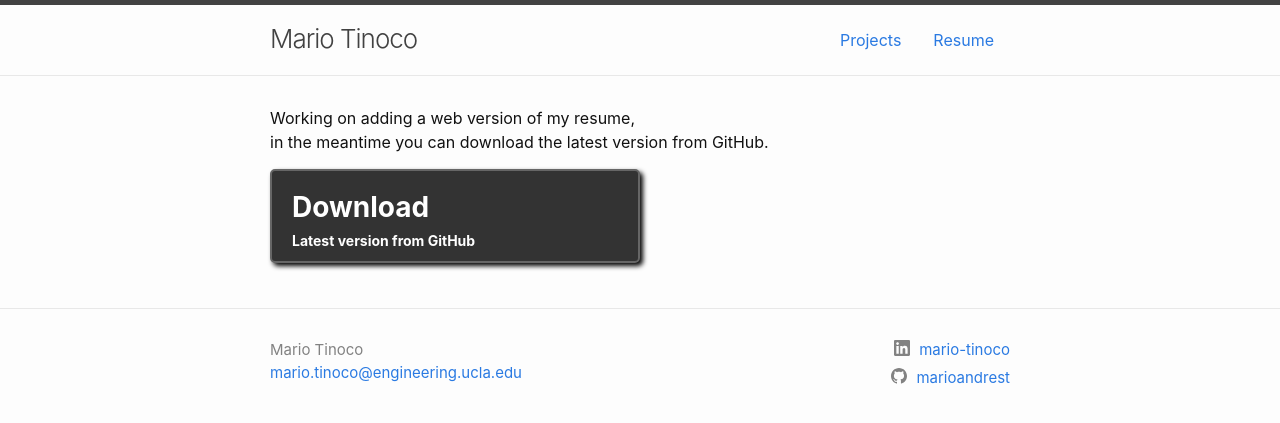
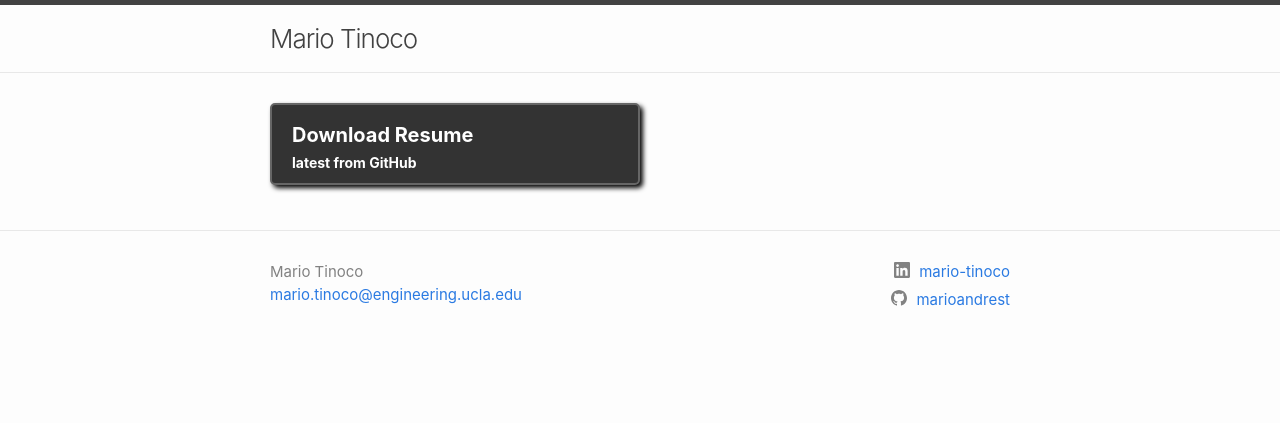
Before and after one commit to marioandrest/marioandrest.github.io, a Jekyll site: the page built from index.md, in a window 1280 px wide. Shown: the top 423 px of the page. Built offline with Jekyll 4.4.1, drawn with Linux system fonts in a browser that asks for light colours.

Commit message:
updated resume link

```diff
--- a/_config.yml
+++ b/_config.yml
@@ -38,7 +38,7 @@
 
 
 docs:
-- title: Projects
-  url: /projects/
-- title: Resume
-  url: /resume/
+#- title: Projects
+#  url: /projects/
+#- title: Resume
+#  url: /resume/
--- a/assets/main.scss
+++ b/assets/main.scss
@@ -33,7 +33,7 @@
 	padding: 15px 20px 10px 20px;
 	color: #FFFFFF;
 	text-decoration: none;
-	font-size: 28px;
+	font-size: 20px;
 	font-weight: bold;
 	background: #333;
 	border: 2px solid #666;
--- a/index.md
+++ b/index.md
@@ -5,8 +5,5 @@
 layout: home
 ---
 
-Working on adding a web version of my resume, <br/>
-in the meantime you can download the latest version from GitHub.
-
-<a class='download-button' href="https://github.com/marioandrest/resume/raw/master/dist/resume_mario.tinoco_latest.pdf">Download
-<span>Latest version from GitHub</span></a>
+<a class='download-button' href="https://github.com/marioandrest/resume/releases/download/v2018.08.24/resume_mario.tinoco_2018.08.24.pdf"> Download Resume
+<span>latest from GitHub</span></a>
```
Also changed, not shown: 7 other files.
